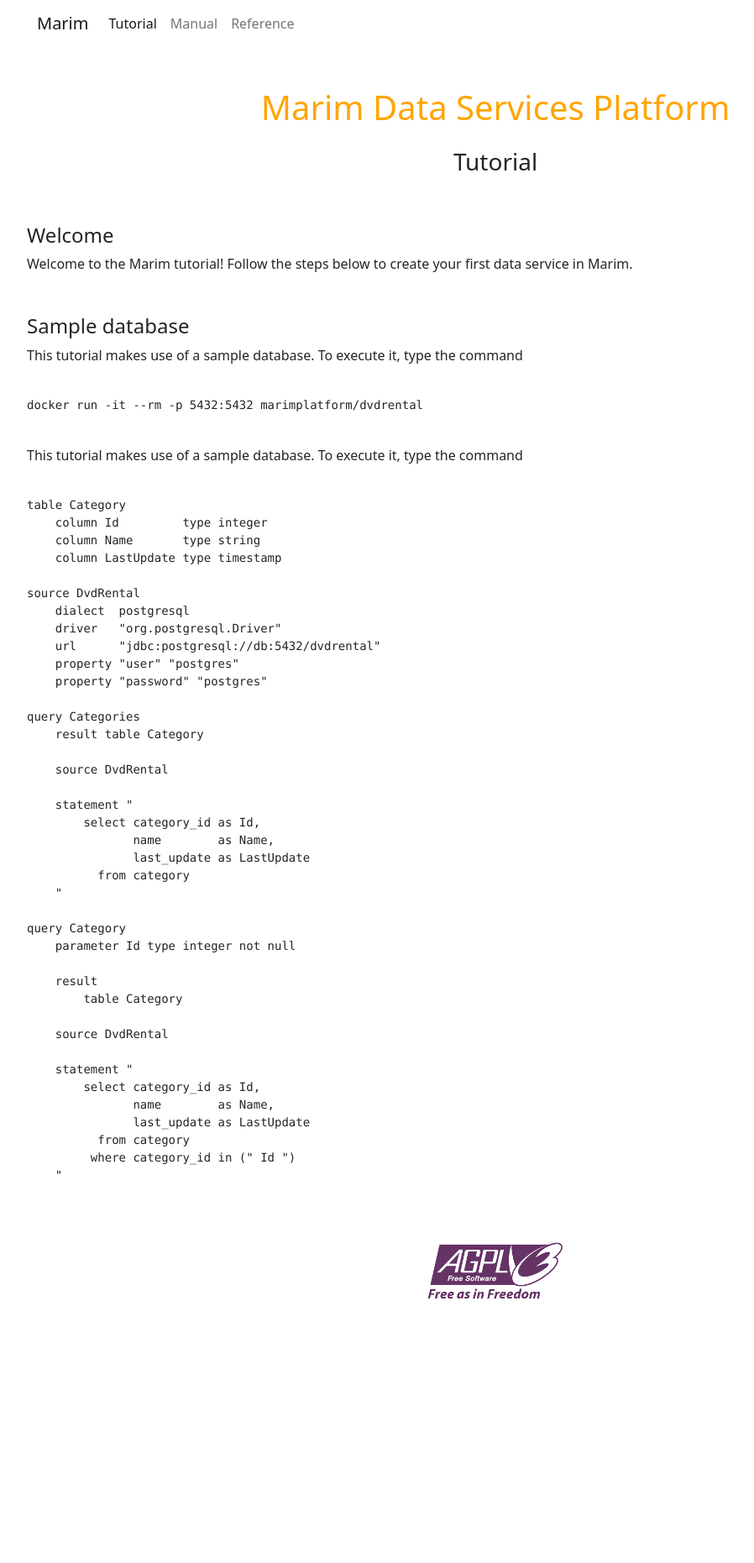
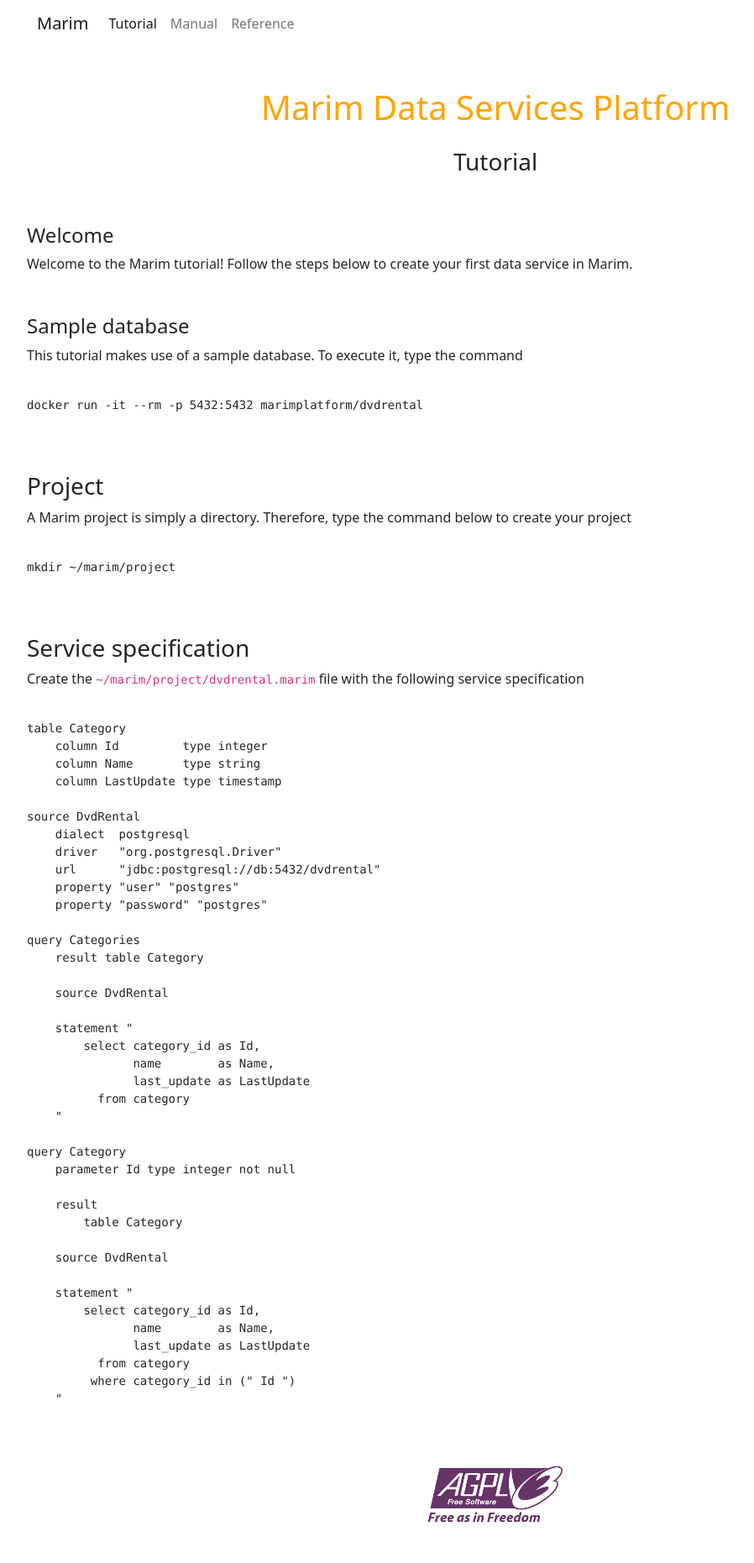
Before and after one commit to marimplatform/marimplatform.github.io, a Jekyll site: the page built from docs/tutorial.md, in a window 1280 px wide. Shown: the whole page at 84% size, without its empty margins (50-948 px from the left). Built offline with Jekyll 4.4.1, drawn with Linux system fonts in a browser that asks for light colours; a style sheet for code colours, icons or effects is not loaded; before the commit the page ends 1595 px from its top, so only the background shows below that.

Commit message:
Disabling rouge attempt

```diff
--- a/docs/_config.yml
+++ b/docs/_config.yml
@@ -1 +1,5 @@
 name: Marim Data Services Platform Website
+highlighter: none
+kramdown:
+  syntax_highlighter_opts:
+    disable : true
--- a/docs/tutorial.md
+++ b/docs/tutorial.md
@@ -15,7 +15,20 @@ docker run -it --rm -p 5432:5432 marimplatform/dvdrental
     </code>
 </pre>
 
-This tutorial makes use of a sample database. To execute it, type the command
+### Project
+{: .mt-5 }
+A Marim project is simply a directory. Therefore, type the command below to create your project
+
+<pre>
+    <code class="language-bash">
+mkdir ~/marim/project
+    </code>
+</pre>
+
+### Service specification
+{: .mt-5 }
+Create the `~/marim/project/dvdrental.marim` file with the following service specification
+
 <pre>
     <code class="language-marim">
 table Category
```
